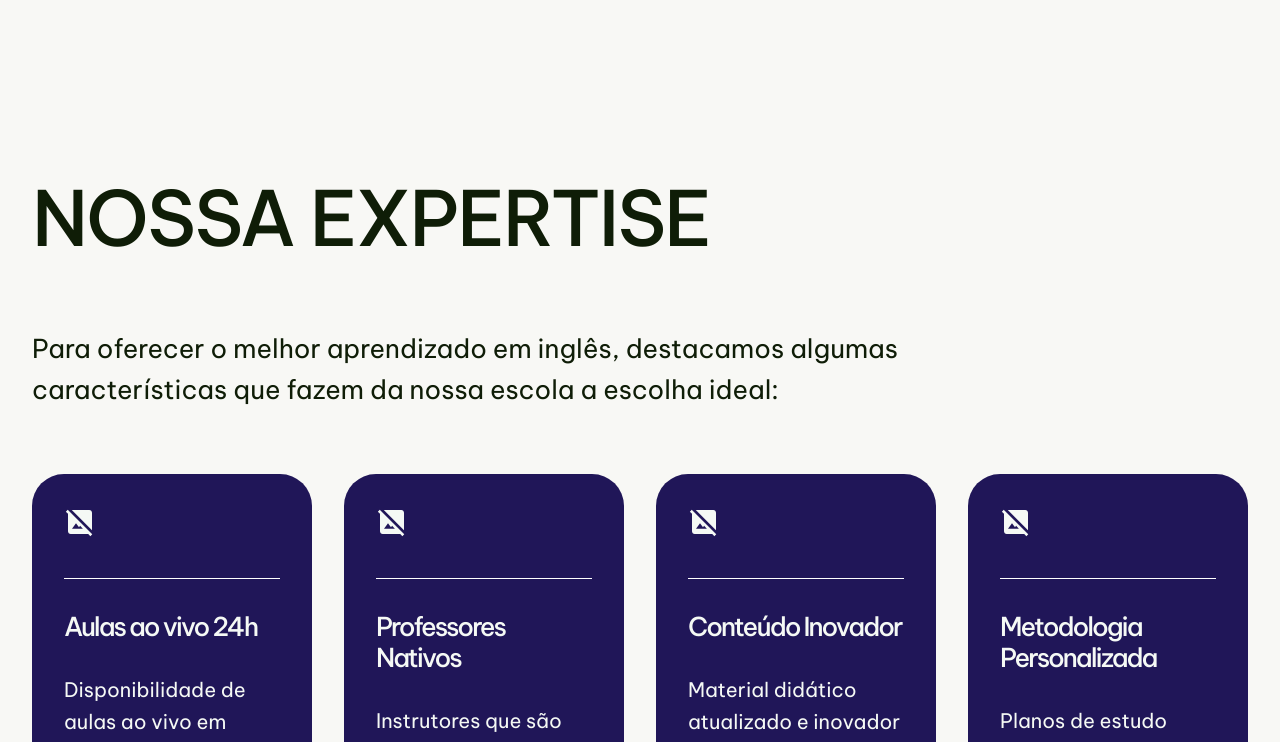
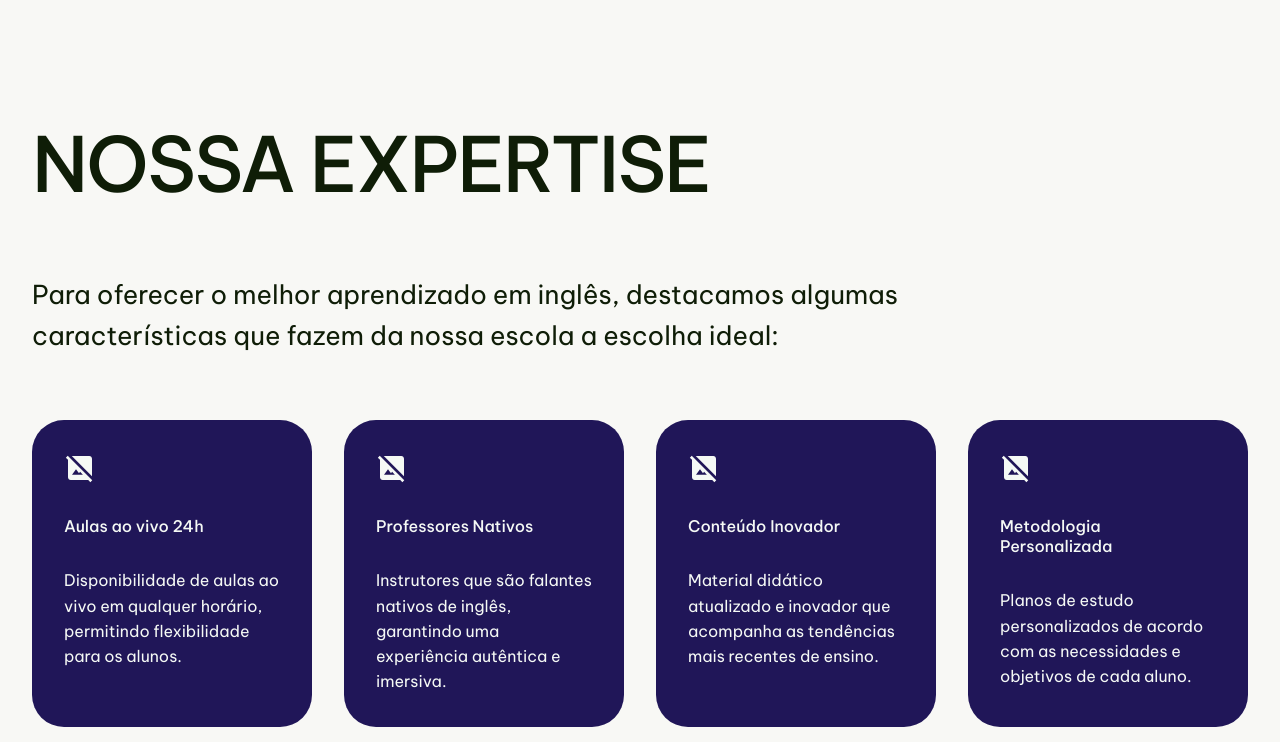
Before and after one commit to SnayderRodrigues/react-study, a React (Vite) app: page / in a window 1280 px wide. Shown: the part 3516-4258 px from the top of the page. Built offline with nearby package versions, Linux system fonts and the light colour scheme.

Commit message:
update: about section paragraphs and expertise section cards

```diff
--- a/src/pages/home/Expertise.jsx
+++ b/src/pages/home/Expertise.jsx
@@ -13,80 +13,64 @@ const Expertise = () => {
         </p>
         <div className="expertise__cards-wrapper">
           <div className="expertise__card">
-            <span>
             <MdHideImage />
-            </span>
-            <h3>Aulas ao vivo 24h</h3>
+            <span>Aulas ao vivo 24h</span>
             <p>
               Disponibilidade de aulas ao vivo em qualquer horário, permitindo
               flexibilidade para os alunos.
             </p>
           </div>
           <div className="expertise__card">
-            <span>
             <MdHideImage />
-            </span>
-            <h3>Professores Nativos</h3>
+            <span>Professores Nativos</span>
             <p>
               Instrutores que são falantes nativos de inglês, garantindo uma
               experiência autêntica e imersiva.
             </p>
           </div>
           <div className="expertise__card">
-            <span>
             <MdHideImage />
-            </span>
-            <h3>Conteúdo Inovador</h3>
+            <span>Conteúdo Inovador</span>
             <p>
               Material didático atualizado e inovador que acompanha as
               tendências mais recentes de ensino.
             </p>
           </div>
           <div className="expertise__card">
-            <span>
             <MdHideImage />
-            </span>
-            <h3>Metodologia Personalizada</h3>
+            <span>Metodologia Personalizada</span>
             <p>
               Planos de estudo personalizados de acordo com as necessidades e
               objetivos de cada aluno.
             </p>
           </div>
           <div className="expertise__card">
-            <span>
             <MdHideImage />
-            </span>
-            <h3>Acompanhamento Individualizado</h3>
+            <span>Acompanhamento Individualizado</span>
             <p>
               Feedback constante e suporte individual para acompanhar o
               progresso dos alunos.
             </p>
           </div>
           <div className="expertise__card">
-            <span>
             <MdHideImage />
-            </span>
-            <h3>Plataforma Interativa</h3>
+            <span>Plataforma Interativa</span>
             <p>
               Uso de uma plataforma online interativa que facilita o aprendizado
               e o engajamento dos alunos.
             </p>
           </div>
           <div className="expertise__card">
-            <span>
             <MdHideImage />
-            </span>
-            <h3>Aulas de Conversação</h3>
+            <span>Aulas de Conversação</span>
             <p>
               Sessões focadas em melhorar a fluência e a confiança dos alunos ao
               falar inglês.
             </p>
           </div>
           <div className="expertise__card">
-            <span>
             <MdHideImage />
-            </span>
-            <h3>Preparação para Exames</h3>
+            <span>Preparação para Exames</span>
             <p>
               Cursos específicos para preparação de exames de proficiência, como
               TOEFL, IELTS, entre outros.
--- a/src/styles/global/_typography.scss
+++ b/src/styles/global/_typography.scss
@@ -25,5 +25,6 @@ h3 {
 }
 
 p {
+  font-size: 1.25rem;
   line-height: 1.58;
 }
--- a/src/styles/pages/home/_about.scss
+++ b/src/styles/pages/home/_about.scss
@@ -31,10 +31,6 @@
       font-size: 3rem;
       font-weight: 500;
       margin-bottom: 2rem;
-      clip-path: polygon(0 0, 100% 0, 100% 100%, 0 100%);
-    }
-    p:nth-of-type(1) {
-      font-weight: 700;
     }
   }
   &__content-wrapper {
@@ -55,9 +51,7 @@
   }
   &__content-text {
     p {
-      font-size: u.rem(26);
       margin-bottom: 2rem;
-      // max-width: 40ch;
     }
   }
   &__info-wrapper {
--- a/src/styles/pages/home/_expertise.scss
+++ b/src/styles/pages/home/_expertise.scss
@@ -40,19 +40,18 @@
       background-color: var(--accent-color);
     }
 
-    span {
-      font-size: 2rem;
-      padding-bottom: 2rem;
-      border-bottom: 1px solid var(--white);
+    svg {
+      width: 2rem;
+      height: 2rem;
       margin-bottom: 2rem;
     }
-    h3 {
-      font-size: u.rem(26);
+    span {
+      font-size: u.rem(16);
       font-weight: 500;
       margin-bottom: 2rem;
     }
     p {
-      font-size: u.rem(20);
+      font-size: u.rem(16);
     }
   }
 }
```
Lines whose indentation alone changed are shown as unchanged.
